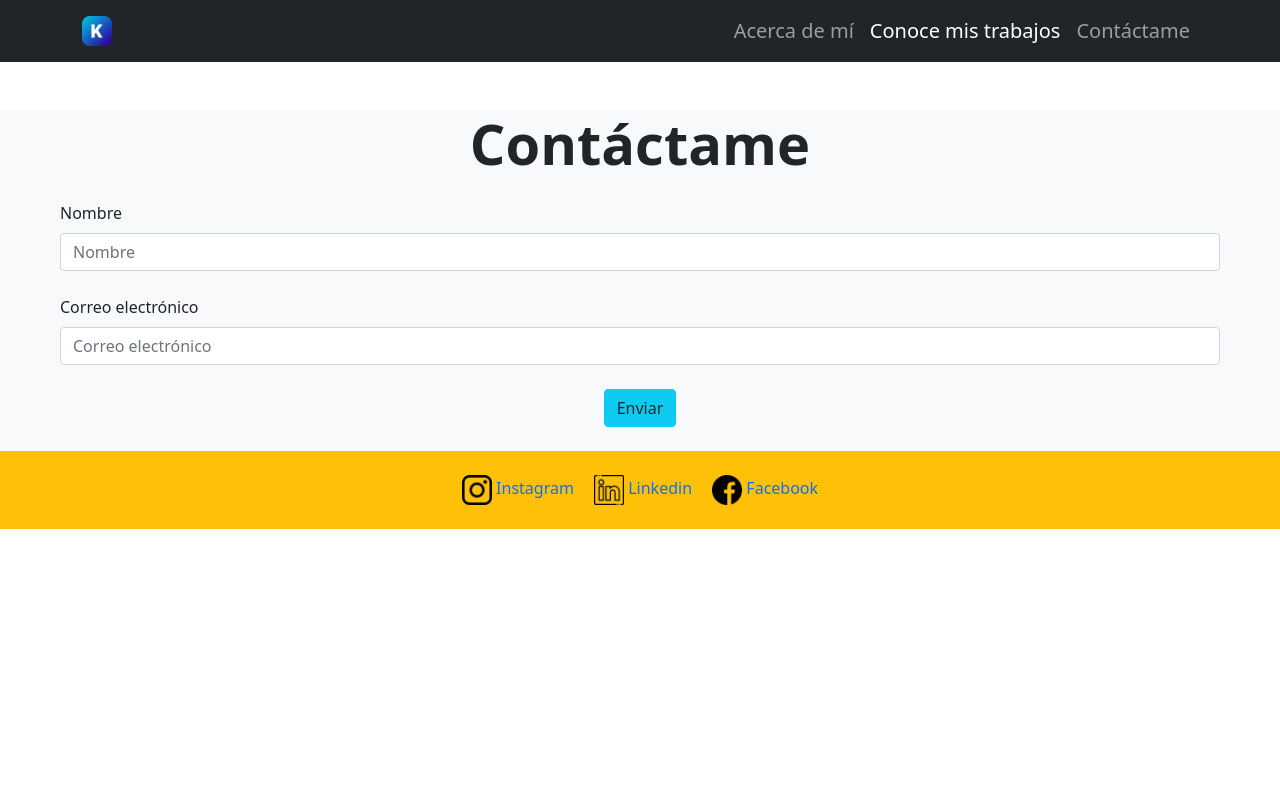
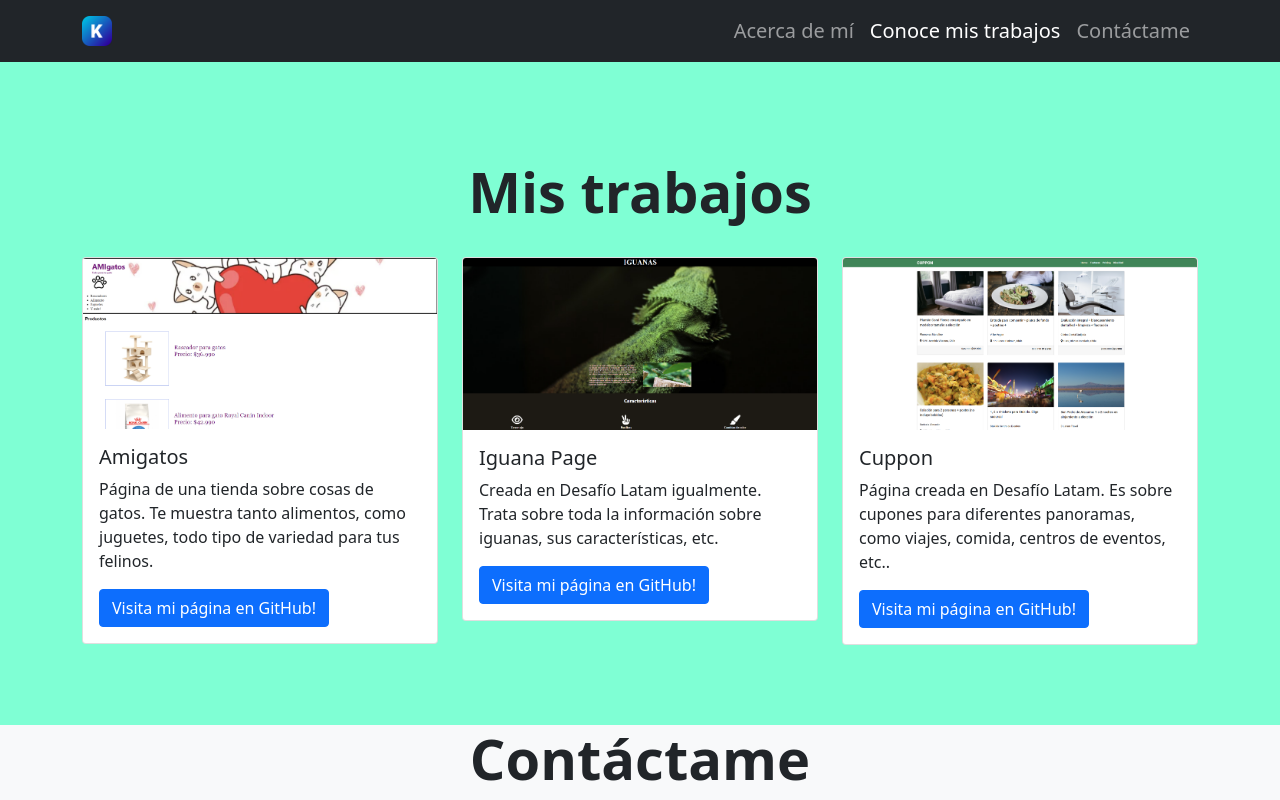
Before and after one commit to kescudero2209/kescudero2209.github.io, a plain HTML site: page index.html in a window 1280 px wide. Shown: the top 800 px of the page. Drawn offline with nearby package versions, Linux system fonts and the light colour scheme.

Commit message:
Adding cards with my pages in GitHub

```diff
--- a/assets/css/style.css
+++ b/assets/css/style.css
@@ -1,4 +1,5 @@
 body{
+    background-color:aquamarine;
     margin: 0px;
     background-attachment: fixed;
     background-size: cover;
--- a/index.html
+++ b/index.html
@@ -57,11 +57,47 @@
           </div>
         </div>
       </nav>
+      <section id="trabajos" class="p-5 .bg-body">
+        <h2 class="display-4 fw-bold text-center text-dark mb-3">
+          Mis trabajos
+        </h2>
 
+        <div class="container mt-4">
+        <div class="row">
+          <div class="col-12 col-sm-4 py-2">
+                <div class="card">
+                  <img class="card-img-top w-100" src="assets/img/amigatos.png" alt="Card image cap">
+                  <div class="card-body">
+                    <h5 class="card-title">Amigatos</h5>
+                    <p class="card-text">Página de una tienda sobre cosas de gatos. Te muestra tanto alimentos, como juguetes, todo tipo de variedad para tus felinos.</p>
+                    <a href="https://github.com/kescudero2209/Amigatos" class="btn btn-primary">Visita mi página en GitHub!</a>
+                  </div>
+                </div>
+          </div>
+          <div class="col-12 col-sm-4 py-2">
+            <div class="card">
+              <img class="card-img-top w-100" src="assets/img/iguana.png" alt="Card image cap">
+              <div class="card-body">
+                <h5 class="card-title">Iguana Page</h5>
+                <p class="card-text">Creada en Desafío Latam igualmente. Trata sobre toda la información sobre iguanas, sus características, etc.</p>
+                <a href="https://github.com/kescudero2209/iguana-page.github.io" class="btn btn-primary">Visita mi página en GitHub!</a>
+              </div>
+            </div>
+      </div>
+      <div class="col-12 col-sm-4 py-2">
+        <div class="card">
+          <img class="card-img-top w-100" src="assets/img/cuppon.png" alt="Card image cap">
+          <div class="card-body">
+            <h5 class="card-title">Cuppon</h5>
+            <p class="card-text">Página creada en Desafío Latam. Es sobre cupones para diferentes panoramas, como viajes, comida, centros de eventos, etc..</p>
+            <a href="https://github.com/kescudero2209/cuppon" class="btn btn-primary">Visita mi página en GitHub!</a>
+          </div>
+        </div>
+  </div>
+  </div>
 
-
-
-
+          </div>
+      </section>
 
 
 
```
Also changed, not shown: assets/img/amigatos.png (added), assets/img/cuppon.png (added), assets/img/iguana.png (added).
